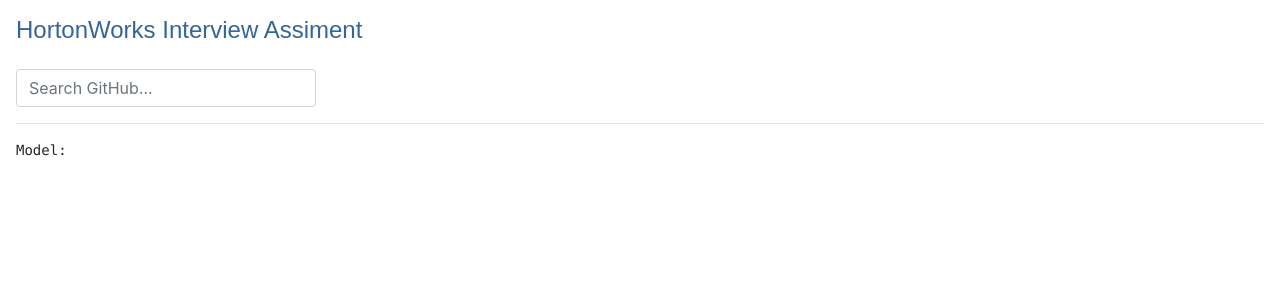
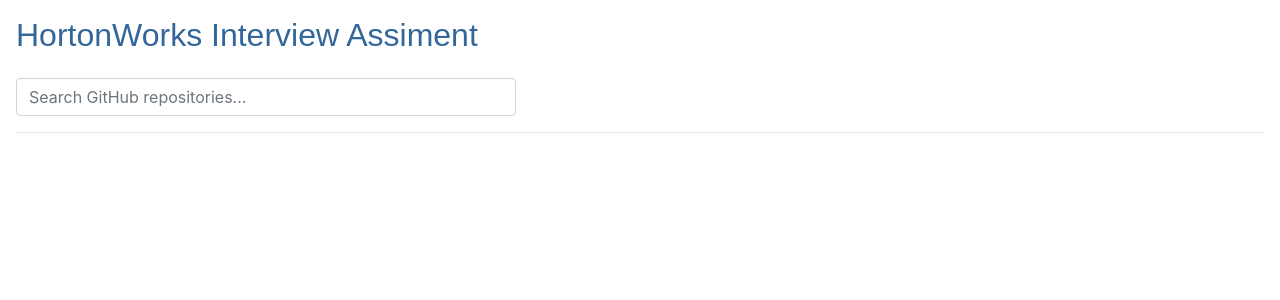
Before and after one commit to sarimarton/github-ui-angular, an Angular app: page / in a window 1280 px wide. Shown: the top 300 px of the page. Built offline with nearby package versions, Linux system fonts and the light colour scheme.

Commit message:
Added item section.

```diff
--- a/src/app/app.component.html
+++ b/src/app/app.component.html
@@ -1,7 +1,11 @@
 <div class="m-3">
-  <h1 class="mb-4">
+  <h2 class="mb-4">
     HortonWorks Interview Assiment
-  </h1>
+  </h2>
 
-  <app-typeahead></app-typeahead>
+  <app-typeahead (itemSelected)="onSelect($event)"></app-typeahead>
+
+  <hr>
+
+  <app-repo-details *ngIf="repo" [repo]="repo"></app-repo-details>
 </div>
--- a/src/app/app.component.ts
+++ b/src/app/app.component.ts
@@ -6,5 +6,10 @@
   styleUrls: ['./app.component.css']
 })
 export class AppComponent {
+  repo = null;
   title = 'Searchrep';
+
+  onSelect(repo) {
+    this.repo = repo;
+  }
 }
--- a/src/app/app.module.ts
+++ b/src/app/app.module.ts
@@ -6,11 +6,13 @@
 
 import { AppComponent } from './app.component';
 import { TypeaheadComponent } from './typeahead/typeahead.component';
+import { RepoDetailsComponent } from './repo-details/repo-details.component';
 
 @NgModule({
   declarations: [
     AppComponent,
-    TypeaheadComponent
+    TypeaheadComponent,
+    RepoDetailsComponent
   ],
   imports: [
     BrowserModule,
--- /dev/null
+++ b/src/app/repo-details/repo-details.component.html
@@ -0,0 +1,26 @@
+<h3 class="mb-3">{{repo.name}}</h3>
+
+<dl class="row">
+  <dt class="col-2">URL</dt>
+  <dd class="col">{{repo.html_url}}</dd>
+
+  <div class="w-100"></div>
+
+  <dt class="col-2">Description</dt>
+  <dd class="col">{{repo.description}}</dd>
+
+  <div class="w-100"></div>
+
+  <dt class="col-2">Forks count</dt>
+  <dd class="col">{{repo.forks_count}}</dd>
+
+  <div class="w-100"></div>
+
+  <dt class="col-2">Stargazers count</dt>
+  <dd class="col">{{repo.stargazers_count}}</dd>
+
+  <div class="w-100"></div>
+
+  <dt class="col-2">Open Issues count</dt>
+  <dd class="col">{{repo.open_issues_count}}</dd>
+</dl>
--- /dev/null
+++ b/src/app/repo-details/repo-details.component.ts
@@ -0,0 +1,15 @@
+import { Component, OnInit, Input } from '@angular/core';
+
+@Component({
+  selector: 'app-repo-details',
+  templateUrl: './repo-details.component.html',
+  styleUrls: ['./repo-details.component.css']
+})
+export class RepoDetailsComponent implements OnInit {
+  @Input() repo;
+  constructor() { }
+
+  ngOnInit() {
+  }
+
+}
--- a/src/app/typeahead/typeahead.component.html
+++ b/src/app/typeahead/typeahead.component.html
@@ -6,13 +6,13 @@
 
 <div class="form-group">
   <input
-    id="typeahead-http"
     type="text"
     class="form-control"
     [class.is-invalid]="searchFailed"
-    [(ngModel)]="model"
+    [(ngModel)]="repo"
+    (ngModelChange)="modelChanged($event)"
     [ngbTypeahead]="search"
-    placeholder="Search GitHub..."
+    placeholder="Search GitHub repositories..."
     [resultTemplate]="rt"
     [inputFormatter]="formatter"
   />
@@ -21,6 +21,3 @@
     Sorry, suggestions could not be loaded.
   </div>
 </div>
-
-<hr>
-<pre>Model: {{ model | json }}</pre>
--- a/src/app/typeahead/typeahead.component.ts
+++ b/src/app/typeahead/typeahead.component.ts
@@ -1,6 +1,6 @@
 // Inspired by https://ng-bootstrap.github.io/#/components/typeahead/examples#http
 
-import { Component, Injectable } from '@angular/core';
+import { Component, Injectable, EventEmitter, Input, Output } from '@angular/core';
 import { HttpClient, HttpParams } from '@angular/common/http';
 import { Observable, of } from 'rxjs';
 import { catchError, debounceTime, distinctUntilChanged, map, tap, switchMap } from 'rxjs/operators';
@@ -20,7 +20,7 @@
     return this.http
       .get(REPO_URL, { params: PARAMS.set('q', term) })
       .pipe(
-        map(response => response.items) //.map(item => item.name))
+        map(response => response.items)
       );
   }
 }
@@ -29,10 +29,10 @@
   selector: 'app-typeahead',
   templateUrl: './typeahead.component.html',
   providers: [GitHubService],
-  styles: [`.form-control { width: 300px; }`],
+  styles: [`.form-control { width: 500px; }`],
 })
 export class TypeaheadComponent {
-  model: any;
+  @Output() itemSelected = new EventEmitter();
   searching = false;
   searchFailed = false;
 
@@ -55,5 +55,11 @@
       tap(() => this.searching = false)
     )
 
+  modelChanged(value) {
+    if (typeof value === 'object') {
+      this.itemSelected.emit(value);
+    }
+  }
+
   formatter = (x: {name: string}) => x.name;
 }
--- a/src/styles.css
+++ b/src/styles.css
@@ -1 +1,6 @@
 /* You can add global styles to this file, and also import other style files */
+
+h1, h2, h3, h4, h5 {
+  color: #369;
+  font-family: Arial, Helvetica, sans-serif;
+}
```
Also changed, not shown: src/app/repo-details/repo-details.component.css (added), 1 other file (tests, documents, lock files or other folders).
